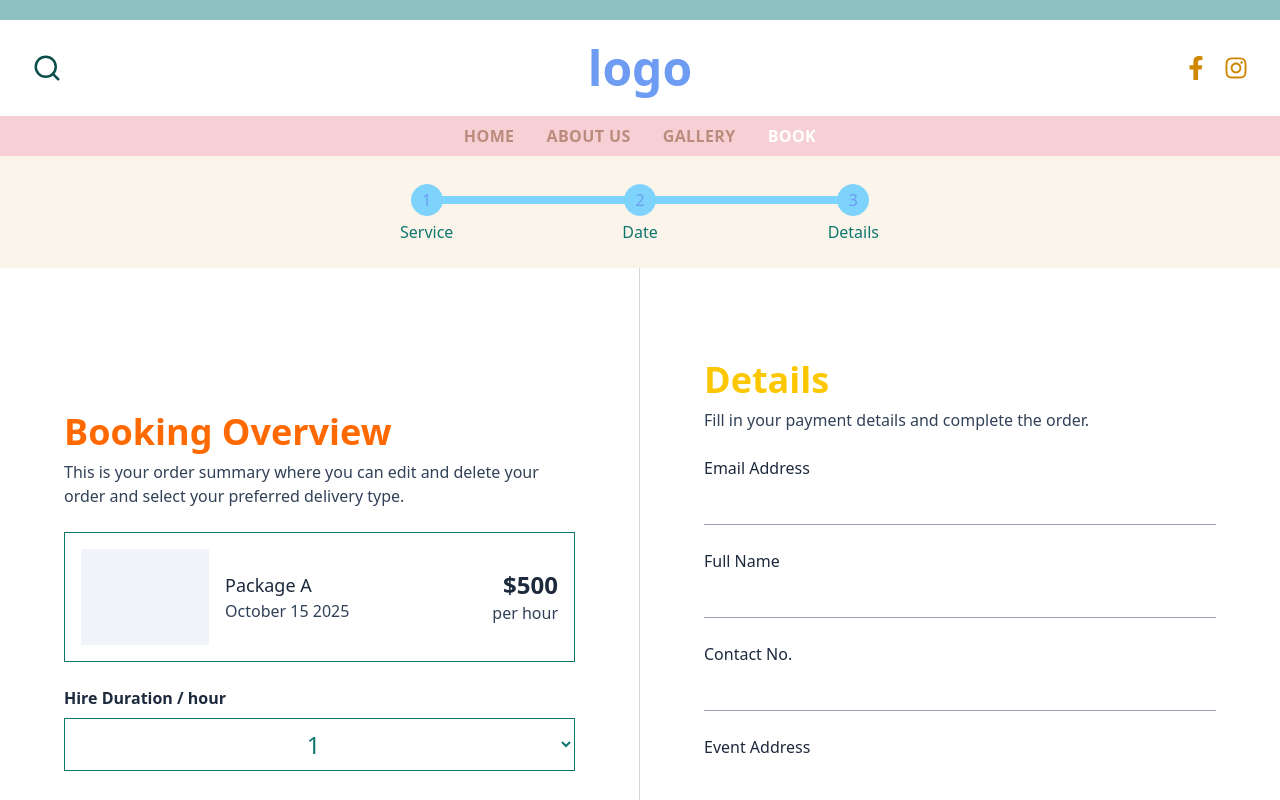
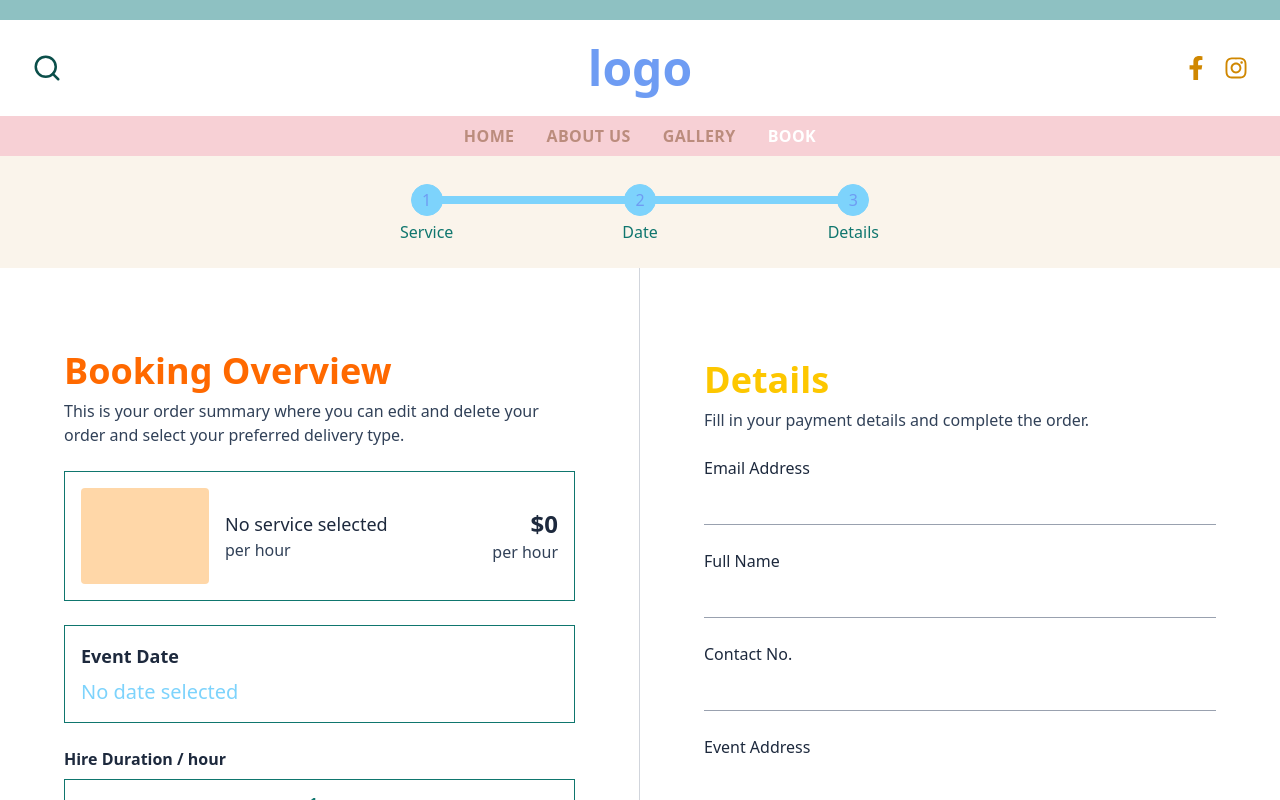
Before and after one commit to Jomar77/SEBS-Website, a React (Vite) app in the folder sebs-website/: page /booking/details in a window 1280 px wide. Shown: the top 800 px of the page. Built offline with nearby package versions, Linux system fonts and the light colour scheme.

Commit message:
feat: Enhance booking form with selected service and date; update API request structure

```diff
--- a/sebs-website/src/Components/Booking/BookingForm/BookingFormSection.jsx
+++ b/sebs-website/src/Components/Booking/BookingForm/BookingFormSection.jsx
@@ -1,6 +1,6 @@
 import React, { useState } from "react";
 
-const BookingFormSection = ({ onSubmit }) => {
+const BookingFormSection = ({ onSubmit, selectedService, selectedDate }) => {
   const [duration, setDuration] = useState(1);
   const [payment, setPayment] = useState("Bank Transfer");
   const [form, setForm] = useState({
@@ -13,7 +13,17 @@ const BookingFormSection = ({ onSubmit }) => {
 
   const handleSubmit = (e) => {
     e.preventDefault();
-    onSubmit({ ...form, duration, payment });
+    onSubmit({ ...form, duration, payment, selectedDate });
+  };
+
+  // Format date for display
+  const formatDate = (date) => {
+    if (!date) return "No date selected";
+    return date.toLocaleDateString("en-US", {
+      year: "numeric",
+      month: "long",
+      day: "numeric",
+    });
   };
 
   return (
@@ -27,15 +37,31 @@ const BookingFormSection = ({ onSubmit }) => {
         {/* Package Card */}
         <div className="border p-4 flex items-center justify-between mb-6">
           <div className="flex items-center gap-4">
-            <div className="bg-slate-100 w-32 h-24" />
+            <div className="bg-orange-200 w-32 h-24 rounded" />
             <div>
-              <div className="text-lg font-medium text-slate-800">Package A</div>
-              <div className="text-base text-slate-700">October 15 2025</div>
+              <div className="text-lg font-medium text-slate-800">
+                {selectedService?.title || "No service selected"}
+              </div>
+              <div className="text-base text-slate-700">
+                {selectedService?.desc || "per hour"}
+              </div>
             </div>
           </div>
           <div className="text-right">
-            <div className="text-2xl font-semibold text-slate-800">$500</div>
-            <div className="text-base text-slate-700">per hour</div>
+            <div className="text-2xl font-semibold text-slate-800">
+              {selectedService?.price || "$0"}
+            </div>
+            <div className="text-base text-slate-700">
+              per hour
+            </div>
+          </div>
+        </div>
+
+        {/* Selected Date Display */}
+        <div className="border p-4 mb-6">
+          <div className="text-lg font-semibold text-slate-800 mb-2">Event Date</div>
+          <div className="text-xl text-primary font-medium">
+            {formatDate(selectedDate)}
           </div>
         </div>
         {/* Hire Duration */}
--- a/sebs-website/src/Components/Booking/ServiceSectionBooking/ServiceCard.jsx
+++ b/sebs-website/src/Components/Booking/ServiceSectionBooking/ServiceCard.jsx
@@ -3,17 +3,35 @@ import React from "react";
 export default function ServiceCard({ price, title, desc, highlight, onClick }) {
   return (
     <div
-      className={`card w-80 bg-base-100 shadow-xl cursor-pointer hover:shadow-2xl transition-all ${
+      className={`relative bg-white p-4 shadow-lg  flex flex-col justify-center items-center cursor-pointer text-center transition-all duration-300 hover:scale-105 hover:bg-[#eea9c2] hover:shadow-2xl ${
         highlight ? "ring-2 ring-primary" : ""
       }`}
+      style={{
+        width: "280px",
+        borderRadius: "2px",
+      }}
       onClick={onClick}
     >
-      <div className="w-full h-32 bg-pink-200 rounded-md mb-4" />
-      <div className="bg-neutral-100 text-pink-400 rounded-full px-5 py-2 text-lg font-semibold mb-2">
-        {price}
+      {/* Photo area - polaroid style */}
+      <div className="w-full h-48 bg-[#fcc8ba] mb-4" />
+
+      {/* White space below photo - typical polaroid style */}
+      <div className="bg-transparent p-4 -mt-4">
+        {/* Price tag */}
+        <div className="inline-block bg-base-200 text-secondary-content rounded-lg px-4 py-1 text-sm font-semibold mb-3">
+          {price}
+        </div>
+
+        {/* Title */}
+        <div className="text-lg font-bold text-cyan-900 mb-1 text-left font-handwriting">
+          {title}
+        </div>
+
+        {/* Description */}
+        <div className="text-sm text-cyan-900 text-left opacity-70 font-handwriting">
+          {desc}
+        </div>
       </div>
-      <div className="text-lg font-bold text-cyan-900 mb-1 text-center">{title}</div>
-      <div className="text-sm text-cyan-900 text-center opacity-70 mb-2">{desc}</div>
     </div>
   );
 }
--- a/sebs-website/src/Components/Booking/Steps/DetailsStep.jsx
+++ b/sebs-website/src/Components/Booking/Steps/DetailsStep.jsx
@@ -8,39 +8,63 @@ export default function DetailsStep() {
 
   async function handleSubmit(formData) {
     updateBooking({ form: formData });
-    // API request
-    const res = await fetch("/api/booking/request", {
+
+    // Prepare the request body
+    const requestBody = {
+      customerName: formData.name,
+      customerEmail: formData.email,
+      customerPhone: formData.contact,
+      eventDate: booking.date ? booking.date.toISOString() : new Date().toISOString(),
+      location: formData.address,
+      eventType: 1,
+      eventName: `${booking.service?.title || 'Event'} - ${formData.time || 'Time TBD'}`,
+      notes: `Duration: ${formData.duration} hours. Payment method: ${formData.payment}. Additional notes: ${formData.address ? `Event at ${formData.address}` : 'No additional notes'}`,
+      services: [
+        {
+          ServiceID: booking.service?.id || 1,
+          Quantity: parseInt(formData.duration) || 1,
+          CustomPrice: parseFloat(booking.service?.price?.replace('$', '') || '0'),
+          Notes: `${booking.service?.desc || 'Service'} - ${formData.time || 'Time TBD'}`
+        }
+      ]
+    };
+
+    console.log("Sending booking request:", JSON.stringify(requestBody));
+
+    // API request with properly mapped data
+    const res = await fetch(`${import.meta.env.VITE_SEBS_API_URL}/api/booking/request`, {
       method: "POST",
       headers: { "Content-Type": "application/json" },
-      body: JSON.stringify({
-        customerName: formData.name,
-        customerEmail: formData.email,
-        customerPhone: formData.contact,
-        eventDate: booking.date,
-        location: formData.address,
-        eventType: 1,
-        eventName: formData.eventName,
-        notes: formData.notes,
-        services: [
-          {
-            serviceID: booking.service?.id ?? 0,
-            quantity: formData.quantity ?? 1,
-            customPrice: booking.service?.price ?? 0,
-            notes: formData.serviceNotes ?? "",
-          },
-        ],
-      }),
+      body: JSON.stringify(requestBody),
     });
+
     if (res.ok) {
       // Show success, redirect, etc.
+      console.log("Booking successful!");
       navigate("/booking/success");
     } else {
       // Show error feedback
-      alert("Booking failed. Please try again.");
+      const errorText = await res.text();
+      console.error("Booking failed with status:", res.status);
+      console.error("Error response:", errorText);
+
+      let errorData;
+      try {
+        errorData = JSON.parse(errorText);
+      } catch (e) {
+        errorData = { message: errorText };
+      }
+
+      console.error("Parsed error data:", errorData);
+      alert(`Booking failed (${res.status}): ${errorData.message || errorData.title || 'Unknown error'}`);
     }
   }
 
   return (
-    <BookingFormSection onSubmit={handleSubmit} />
+    <BookingFormSection
+      onSubmit={handleSubmit}
+      selectedService={booking.service}
+      selectedDate={booking.date}
+    />
   );
 }
--- a/sebs-website/src/Components/Booking/Steps/ServiceStep.jsx
+++ b/sebs-website/src/Components/Booking/Steps/ServiceStep.jsx
@@ -3,10 +3,10 @@ import { useBooking } from "../../../Context/BookingContext";
 import BookServiceSection from "../ServiceSectionBooking/BookServiceSection";
 
 const services = [
-  { price: "$300", title: "Psalm $ Platter", desc: "Per hour", highlight: false },
-  { price: "$450", title: "The Arkives", desc: "Lorem Ipsum", highlight: false },
-  { price: "$500", title: "Package A", desc: "Lorem Ipsum", highlight: true },
-  { price: "$600", title: "Package B", desc: "Lorem Ipsum", highlight: false },
+  { id: 1, price: "$300", title: "Psalm $ Platter", desc: "Per hour", highlight: false },
+  { id: 2, price: "$450", title: "The Arkives", desc: "Lorem Ipsum", highlight: false },
+  { id: 3, price: "$500", title: "Package A", desc: "Lorem Ipsum", highlight: true },
+  { id: 4, price: "$600", title: "Package B", desc: "Lorem Ipsum", highlight: false },
 ];
 
 export default function ServiceStep() {
```
Also changed, not shown: 1 other file (tests, documents, lock files or other folders).
